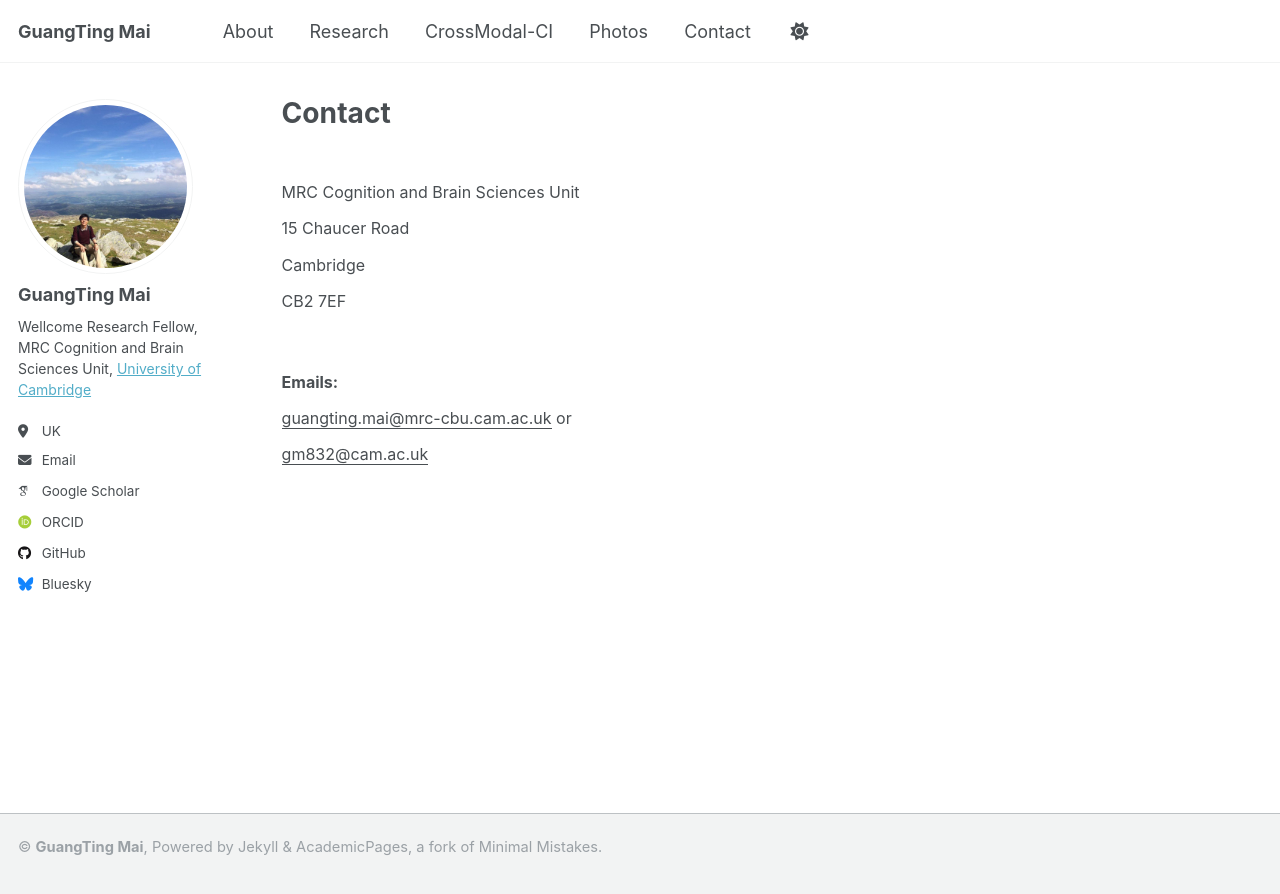
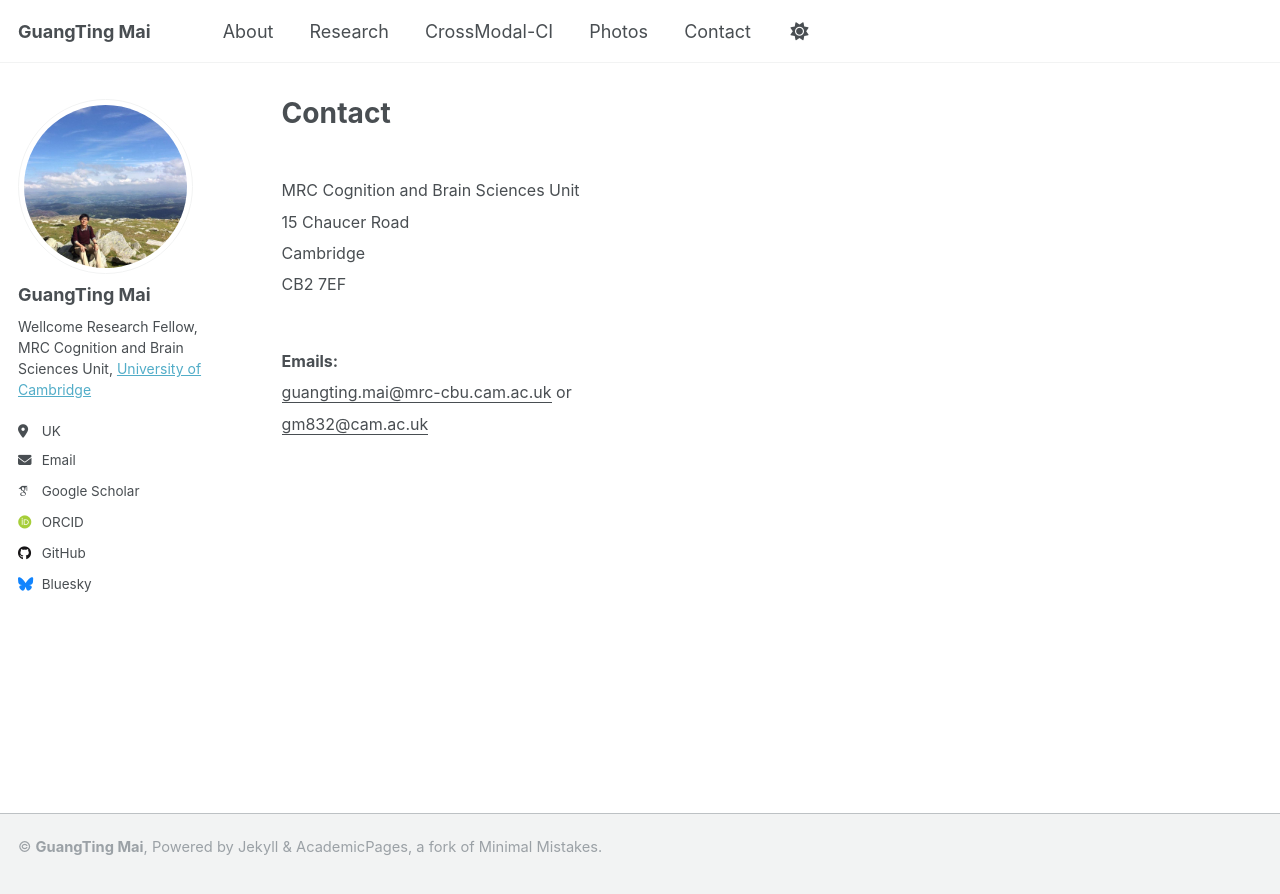
Before and after one commit to guangtingmai/guangtingmai.github.io, a Jekyll site: the page built from _pages/contact.html, in a window 1280 px wide. Shown: the top 894 px of the page. Built offline with Jekyll 4.4.1, drawn with Linux system fonts in a browser that asks for light colours; some web fonts are replaced.

Commit message:
Update contact.html

```diff
--- a/_pages/contact.html
+++ b/_pages/contact.html
@@ -7,11 +7,11 @@ author_profile: true
 #  - /resume
 ---
 <br>
-<p><span style="font-size: 12pt;line-height: 0.8;display: block;">MRC Cognition and Brain Sciences Unit</span></p>
-<p><span style="font-size: 12pt;line-height: 0.8;display: block;">15 Chaucer Road</span></p>
-<p><span style="font-size: 12pt;line-height: 0.8;display: block;">Cambridge</span></p>
-<p><span style="font-size: 12pt;line-height: 0.8;display: block;">CB2 7EF</span></p>
+<p><span style="font-size: 12pt;line-height: 0.5;display: block;">MRC Cognition and Brain Sciences Unit</span></p>
+<p><span style="font-size: 12pt;line-height: 0.5;display: block;">15 Chaucer Road</span></p>
+<p><span style="font-size: 12pt;line-height: 0.5;display: block;">Cambridge</span></p>
+<p><span style="font-size: 12pt;line-height: 0.5;display: block;">CB2 7EF</span></p>
 <br>
-<p><span style="font-size: 12pt;line-height: 0.8;display: block"><strong>Emails:</strong></span></p>
-<p><span style="font-size: 12pt;line-height: 0.8;display: block"><u>guangting.mai@mrc-cbu.cam.ac.uk</u> or</span></p>
-<p><span style="font-size: 12pt;line-height: 0.8;display: block"><u>gm832@cam.ac.uk</u></span></p>
+<p><span style="font-size: 12pt;line-height: 0.5;display: block"><strong>Emails:</strong></span></p>
+<p><span style="font-size: 12pt;line-height: 0.5;display: block"><u>guangting.mai@mrc-cbu.cam.ac.uk</u> or</span></p>
+<p><span style="font-size: 12pt;line-height: 0.5;display: block"><u>gm832@cam.ac.uk</u></span></p>
```
